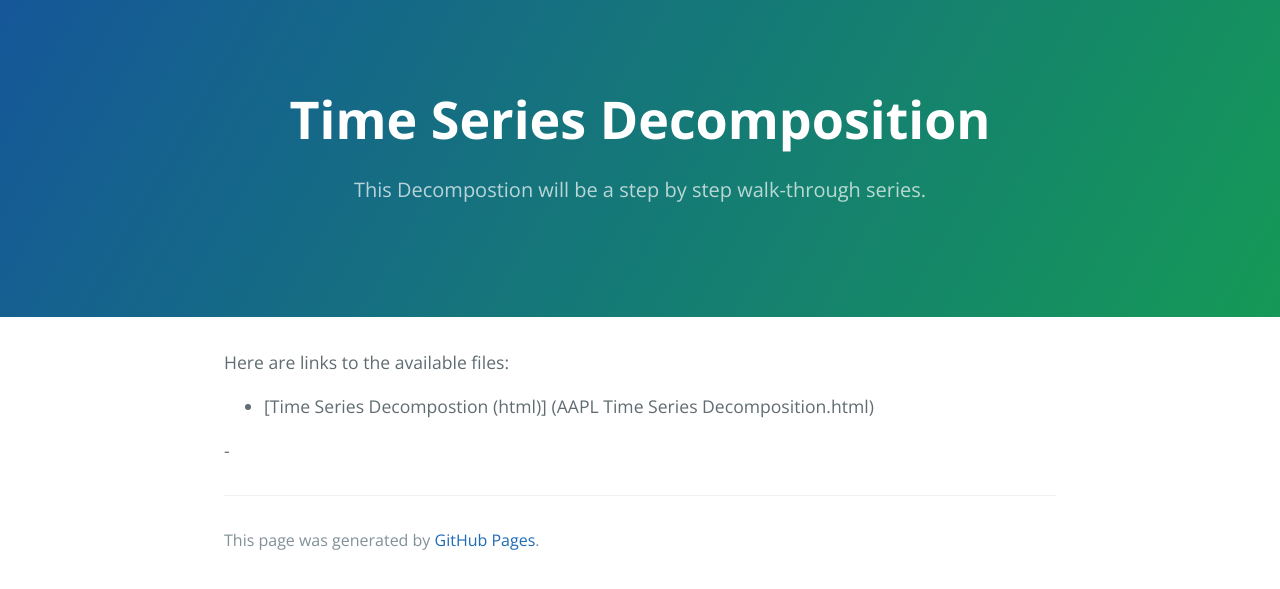
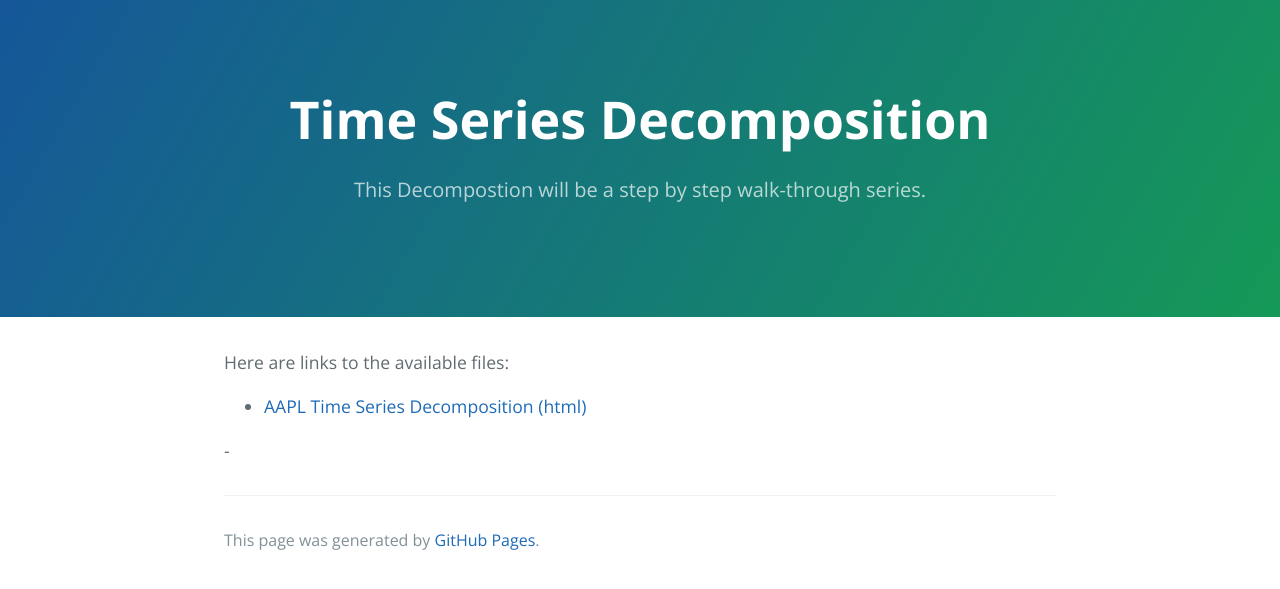
Before and after one commit to AGeorge01/AGeorge01.github.io, a Jekyll site: the page built from Timeseries/index.md, in a window 1280 px wide. Shown: the top 589 px of the page. Built offline with Jekyll 4.4.1, drawn with Linux system fonts in a browser that asks for light colours; our own code applies the rules of GitHub Pages for plain Markdown files.

Commit message:
Update index.md

```diff
--- a/Timeseries/index.md
+++ b/Timeseries/index.md
@@ -4,6 +4,6 @@ description: This Decompostion will be a step by step walk-through series.
 ---
 Here are links to the available files:
 
-- [Time Series Decompostion (html)] (AAPL Time Series Decomposition.html)
+- [AAPL Time Series Decomposition (html)](AAPL Time Series Decomposition.html)
 
 -
```
